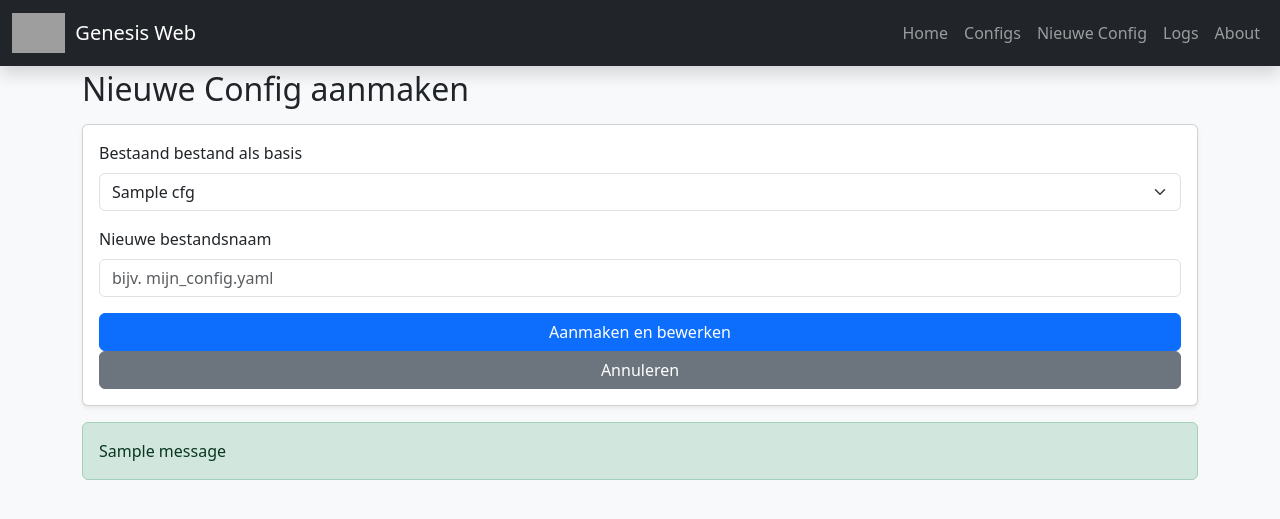
After one commit to mark-me/prototype_flask_streaming, a Flask app: template src/app_genesis/templates/config_new.html in a window 1280 px wide. The commit adds this page. Shown: the top 519 px of the page. Run offline with Flask 3, Linux system fonts and the light colour scheme; the template is opened without the code that fills it: most values are stand-ins (such as "Sample title", 1, 10 or a date in 2020); one stand-in notice (Sample message) is shown; grey boxes are pictures that could not be loaded.

Commit message:
Adding new config files

```diff
--- a/src/app_genesis/app.py
+++ b/src/app_genesis/app.py
@@ -1,5 +1,7 @@
 import re
 from pathlib import Path
+import shutil
+import os
 
 import markdown
 import yaml
@@ -8,6 +10,7 @@ from flask import (
     Flask,
     Response,
     current_app,
+    flash,
     redirect,
     render_template,
     request,
@@ -21,6 +24,7 @@ from logtools import get_logger
 logger = get_logger(__name__)
 
 app = Flask(__name__)
+app.secret_key = "supersecret"
 runner = GenesisRunner()
 
 CONFIG_DIR = Path("configs")
@@ -46,37 +50,69 @@ def index() -> Response:
     return render_template("index.html", configs=configs)
 
 
-@app.route("/edit/<config>", methods=["GET", "POST"])
-def edit_config(config: str) -> Response:
-    """Biedt een pagina om een configuratiebestand te bewerken en slaat wijzigingen op.
+@app.route("/configs/edit/<filename>", methods=["GET", "POST"])
+def config_edit(filename):
+    file_path = os.path.join(CONFIG_DIR, filename)
 
-    Deze functie toont het bewerkingsformulier voor een configuratiebestand en verwerkt eventuele wijzigingen
-    die door de gebruiker zijn ingediend.
+    if request.method == "POST":
+        action = request.form.get("action")
+        content = request.form.get("content")
 
-    Args:
-        config (Path): De naam van het te bewerken configuratiebestand.
+        if action == "save":
+            with open(file_path, "w", encoding="utf-8") as f:
+                f.write(content)
+            flash(f"✅ Bestand '{filename}' opgeslagen.", "success")
 
-    Returns:
-        Response: Een HTML-pagina voor het bewerken van de configuratie of een redirect na opslaan.
-    """
+        elif action == "save_as":
+            new_name = request.form.get("new_name").strip()
+            if not new_name.endswith(".yaml"):
+                new_name += ".yaml"
+
+            new_path = os.path.join(CONFIG_DIR, new_name)
+
+            if os.path.exists(new_path):
+                flash("❌ Bestand bestaat al, kies een andere naam.", "danger")
+            else:
+                with open(new_path, "w", encoding="utf-8") as f:
+                    f.write(content)
+                flash(f"✅ Bestand opgeslagen als '{new_name}'.", "success")
+                return redirect(url_for("config_edit", filename=new_name))
+
+    # bestand inladen
+    with open(file_path, encoding="utf-8") as f:
+        content = f.read()
+
+    return render_template("config_edit.html", filename=filename, content=content)
+
+@app.route("/configs/new", methods=["GET", "POST"])
+def new_config():
+    configs = [f for f in os.listdir(CONFIG_DIR) if f.endswith(".yaml")]
+
     if request.method == "POST":
-        content = request.form["content"]
-        try:
-            yaml.safe_load(content)
-        except yaml.YAMLError as e:
-            error_message = f"YAML is ongeldig: {str(e)}"
-            return render_template("edit.html", config=config, content=content, error=error_message)
+        base_file = request.form["base_file"]
+        new_name = request.form["new_name"].strip()
 
-        with open(CONFIG_DIR / config, "w") as f:
-            f.write(content)
-        return redirect(url_for("index"))
+        if not new_name.endswith(".yaml"):
+            new_name += ".yaml"
 
-    content = (CONFIG_DIR / config).read_text()
-    return render_template("edit.html", config=config, content=content)
+        base_path = os.path.join(CONFIG_DIR, base_file)
+        new_path = os.path.join(CONFIG_DIR, new_name)
+
+        if os.path.exists(new_path):
+            flash("❌ Bestand bestaat al, kies een andere naam.", "danger")
+        else:
+            shutil.copy(base_path, new_path)
+            flash(
+                f"✅ Nieuwe config '{new_name}' aangemaakt op basis van '{base_file}'",
+                "success",
+            )
+            return redirect(url_for("config_edit", filename=new_name))
+
+    return render_template("config_new.html", configs=configs)
 
 
-@app.route("/run/<config>")
-def run_config(config: str) -> Response:
+@app.route("/run/<filename>")
+def run_config(filename: str) -> Response:
     """Start een GenesisRunner-proces met het opgegeven configuratiebestand en toont de uitvoerpagina.
 
     Deze functie start het uitvoerproces voor de geselecteerde configuratie en rendert de bijbehorende pagina.
@@ -87,16 +123,16 @@ def run_config(config: str) -> Response:
     Returns:
         Response: Een HTML-pagina die de uitvoer van het proces toont.
     """
-    config_file_path = CONFIG_DIR / config
+    config_file_path = CONFIG_DIR / filename
     if not config_file_path.exists():
-        error_message = f"Configuratiebestand '{config}' niet gevonden."
+        error_message = f"Configuratiebestand '{filename}' niet gevonden."
         return render_template("error.html", message=error_message), 404
     try:
         runner.start(config_path=config_file_path)
     except Exception as e:
         error_message = f"Fout bij het starten van de runner: {str(e)}"
         return render_template("error.html", message=error_message), 500
-    return render_template("run.html", config=config)
+    return render_template("run.html", config=filename)
 
 
 @app.route("/stream")
--- a/src/app_genesis/templates/base.html
+++ b/src/app_genesis/templates/base.html
@@ -72,6 +72,9 @@
               <a class="nav-link {% if request.endpoint in ['index', 'edit_config', 'run_config'] %}active{% endif %}" href="{{ url_for('index') }}">Configs</a>
             </li>
             <li class="nav-item">
+              <a class="nav-link {% if request.endpoint == 'new_config' %}active{% endif %}" href="{{ url_for('new_config') }}">Nieuwe Config</a>
+            </li>
+            <li class="nav-item">
               <a class="nav-link {% if request.endpoint == 'download_log' %}active{% endif %}" href="{{ url_for('download_log') }}">Logs</a>
             </li>
             <li class="nav-item">
--- /dev/null
+++ b/src/app_genesis/templates/config_new.html
@@ -0,0 +1,35 @@
+{% extends "base.html" %}
+{% block title %}Nieuwe Config{% endblock %}
+
+{% block content %}
+<h2>Nieuwe Config aanmaken</h2>
+
+<form method="post" class="card p-3 mt-3 shadow-sm">
+    <div class="mb-3">
+        <label for="base_file" class="form-label">Bestaand bestand als basis</label>
+        <select class="form-select" id="base_file" name="base_file" required>
+            {% for cfg in configs %}
+                <option value="{{ cfg }}">{{ cfg }}</option>
+            {% endfor %}
+        </select>
+    </div>
+
+    <div class="mb-3">
+        <label for="new_name" class="form-label">Nieuwe bestandsnaam</label>
+        <input type="text" class="form-control" id="new_name" name="new_name" placeholder="bijv. mijn_config.yaml" required>
+    </div>
+
+    <button type="submit" class="btn btn-primary">Aanmaken en bewerken</button>
+    <a href="{{ url_for('index') }}" class="btn btn-secondary">Annuleren</a>
+</form>
+
+{% with messages = get_flashed_messages(with_categories=true) %}
+  {% if messages %}
+    <div class="mt-3">
+    {% for category, message in messages %}
+      <div class="alert alert-{{ category }}">{{ message }}</div>
+    {% endfor %}
+    </div>
+  {% endif %}
+{% endwith %}
+{% endblock %}
--- a/src/app_genesis/templates/index.html
+++ b/src/app_genesis/templates/index.html
@@ -8,8 +8,8 @@
         <div class="list-group-item d-flex justify-content-between align-items-center">
             <strong>{{ cfg }}</strong>
             <div>
-                <a class="btn btn-sm btn-outline-primary" href="{{ url_for('edit_config', config=cfg) }}">Bewerken</a>
-                <a class="btn btn-sm btn-success" href="{{ url_for('run_config', config=cfg) }}">Uitvoeren</a>
+                <a class="btn btn-sm btn-outline-primary" href="{{ url_for('config_edit', filename=cfg) }}">Bewerken</a>
+                <a class="btn btn-sm btn-success" href="{{ url_for('run_config', filename=cfg) }}">Uitvoeren</a>
             </div>
         </div>
     {% endfor %}
```
Also changed, not shown: src/app_genesis/templates/config_edit.html (added, +43 -0 lines), src/app_genesis/templates/edit.html (deleted, +0 -22 lines).
